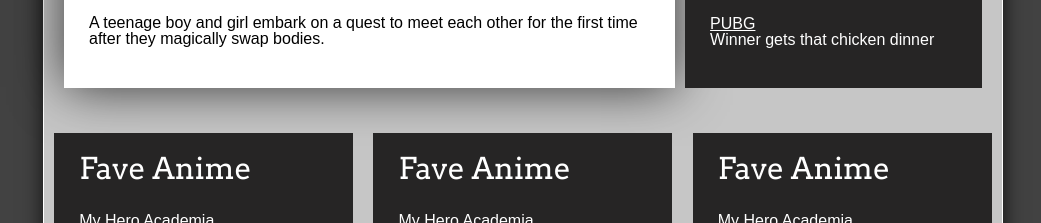
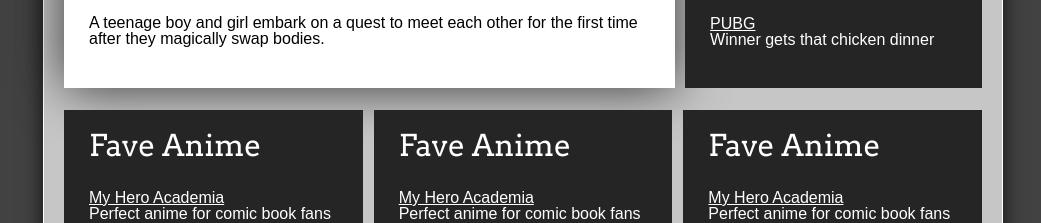
Before and after one commit to angelicadewit/webdevthreefinal, a website: page resources.html in a window 1280 px wide. Shown: the part 577-800 px from the top of the page, without its empty margins (117-1158 px from the left). Drawn offline with Linux system fonts and the light colour scheme.

Commit message:
finished styling resources css

```diff
--- a/src/scss/main.scss
+++ b/src/scss/main.scss
@@ -431,6 +431,7 @@ aside{
 	margin: 20px;
 	@include bp-desktop{
 		display: flex;
+		margin-bottom: 0px;
 	}
 }
 
@@ -482,7 +483,6 @@ aside{
 .link-box{
 	background-color: $resourceBoxColor;
 	z-index: 2;
-	width: 95%;
 	margin: auto;
 	height: 377px;
 	margin-bottom: 25px;
@@ -492,6 +492,7 @@ aside{
 		width: 299px;
 		height: 380px;
 		padding-right: 10px;
+		margin-bottom: 0px;
 	}
 
 	h2{
@@ -519,8 +520,29 @@ aside{
 }
 
 .second-row{
+	@extend .first-row;
 
 	@include bp-desktop{
-		display: flex
+		margin-top: 0px;
+	}
+
+
+	.link-box{
+		@include bp-desktop{
+			margin: 0px;
+
+			&:not(:last-child){
+				margin-right: 11px;
+			}
+		}
 	}
 }
+
+footer{
+
+	@include bp-desktop{
+		z-index: 1;
+		position: relative;
+		margin-top: -10px;
+	}
+}
```
Also changed, not shown: dist/css/main.css, 1 other file.
